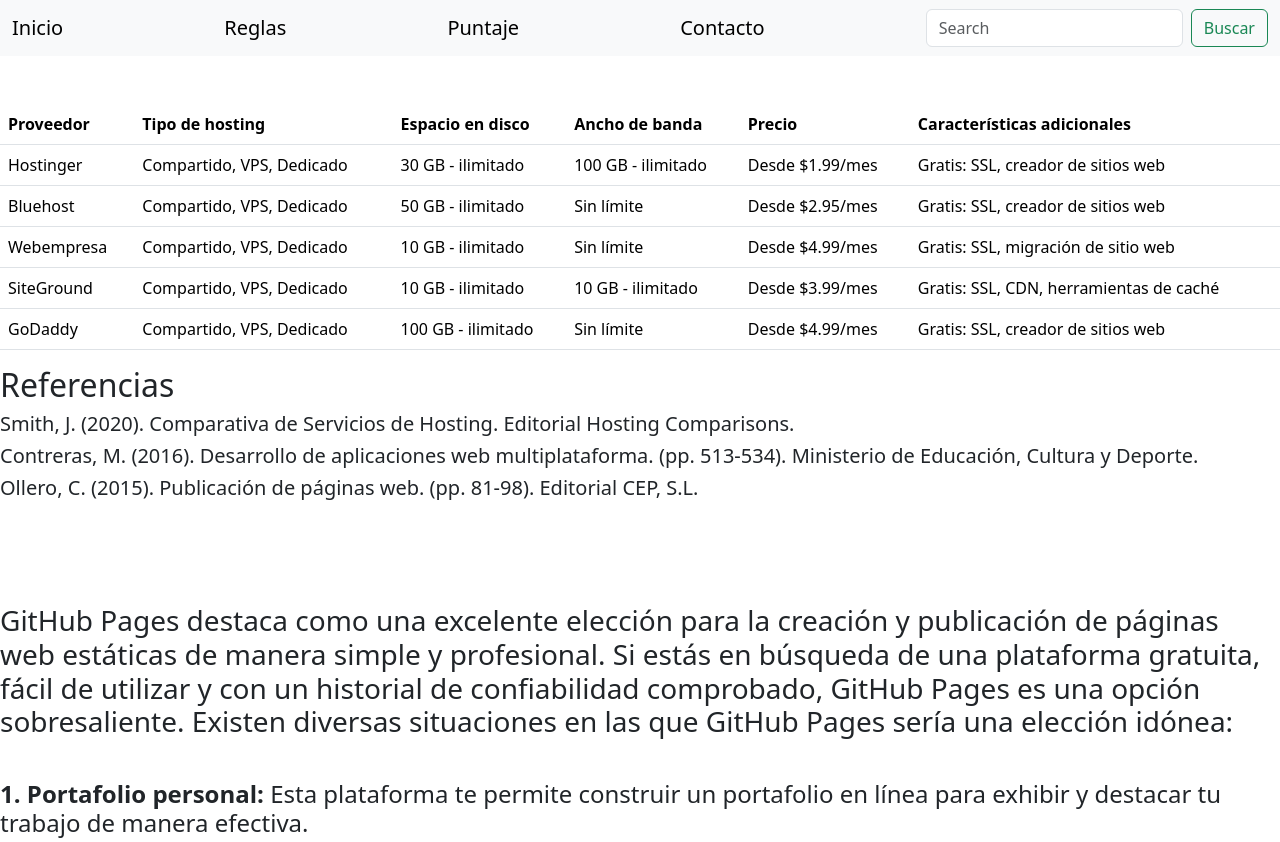
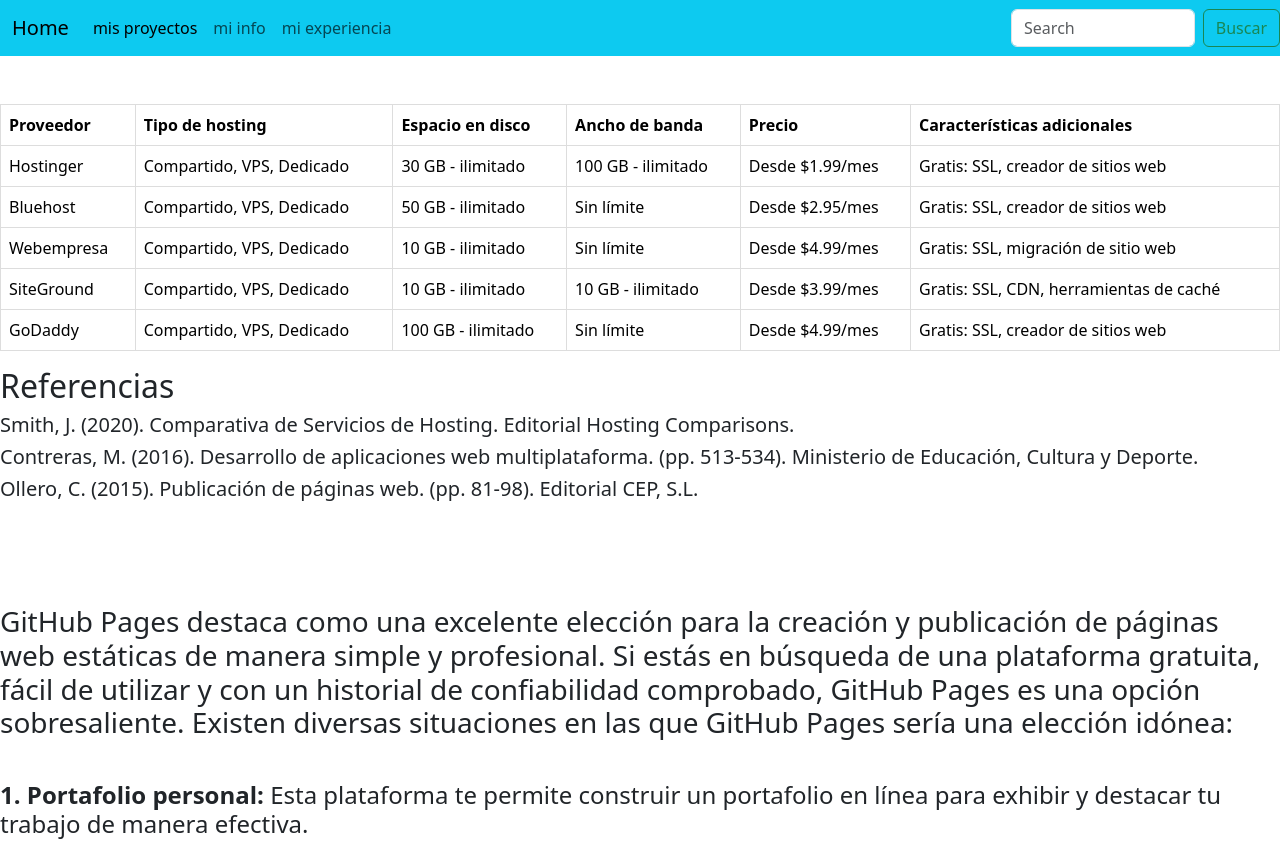
Before and after one commit to oscarfelipemontealegre/uniminutoOscarRodriguez, a plain HTML site: page index.html in a window 1280 px wide. Shown: the top 842 px of the page. Drawn offline with nearby package versions, Linux system fonts and the light colour scheme.

Commit message:
actulizacion

```diff
--- a/index.css
+++ b/index.css
@@ -0,0 +1,15 @@
+ /* Estilo para las celdas */
+ .table, .table th, .table td {
+    border: 1px solid #ddd; /* Borde de 1 píxel, color gris claro */
+    padding: 8px; /* Espaciado interno de las celdas */
+    text-align: left; /* Alineación del texto a la izquierda */
+}
+
+.table{
+    border-radius: 20px;
+}
+
+/* Estilo para las filas impares (opcional) */
+.table tr:nth-child(odd) {
+    background-color: #d86060; /* Fondo gris claro para filas impares */
+}
--- a/index.html
+++ b/index.html
@@ -5,14 +5,30 @@
     <meta name="viewport" content="width=device-width, initial-scale=1">
     <title>Bootstrap demo</title>
     <link href="https://cdn.jsdelivr.net/npm/bootstrap@5.3.2/dist/css/bootstrap.min.css" rel="stylesheet" integrity="sha384-T3c6CoIi6uLrA9TneNEoa7RxnatzjcDSCmG1MXxSR1GAsXEV/Dwwykc2MPK8M2HN" crossorigin="anonymous">
+    <link rel="stylesheet" href="index.css">
   </head>
-  <body>
-    <nav class="navbar bg-light">
+  <body class="bg-info400">
+    <nav class="navbar navbar-expand-lg bg-info">
         <div class="container-fluid">
-          <a class="navbar-brand">Inicio</a>
-          <a class="navbar-brand">Reglas</a>
-          <a class="navbar-brand">Puntaje</a>
-          <a class="navbar-brand">Contacto</a>
+          <a class="navbar-brand" href="#">Home</a>
+          <button class="navbar-toggler" type="button" data-bs-toggle="collapse" data-bs-target="#navbarNav" aria-controls="navbarNav" aria-expanded="false" aria-label="Toggle navigation">
+            <span class="navbar-toggler-icon"></span>
+          </button>
+          <div class="collapse navbar-collapse" id="navbarNav">
+            <ul class="navbar-nav">
+              <li class="nav-item">
+                <a class="nav-link active" aria-current="page" href="#">mis proyectos</a>
+           </li>
+              <li class="nav-item">
+                <a class="nav-link" href="#">mi info</a>
+              </li>
+              <li class="nav-item">
+                <a class="nav-link" href="#">mi experiencia</a>
+              </li>
+
+            </ul>
+          </div>
+        </div>
           <form class="d-flex" role="search">
             <input class="form-control me-2" type="search" placeholder="Search" aria-label="Search">
             <button class="btn btn-outline-success" type="submit">Buscar</button>
@@ -105,6 +121,13 @@
                 <h3>En resumen, GitHub Pages se presenta como una herramienta versátil y confiable para aquellos que buscan construir presencia en línea, compartir contenido y exhibir proyectos de manera efectiva. Su facilidad de uso, gratuidad y reputación en cuanto a confiabilidad hacen de esta plataforma una elección destacada en el ámbito de la creación de sitios web estáticos.</h3>
         </section>
        </div>
+       <br>
+       <br>
+       <div>
+        <section>
+            <h3>OSCAR RODRIGUEZ</h3>
+        </section>
+       </div>
 
 
     <script src="https://cdn.jsdelivr.net/npm/bootstrap@5.3.2/dist/js/bootstrap.bundle.min.js" integrity="sha384-C6RzsynM9kWDrMNeT87bh95OGNyZPhcTNXj1NW7RuBCsyN/o0jlpcV8Qyq46cDfL" crossorigin="anonymous"></script>
```
